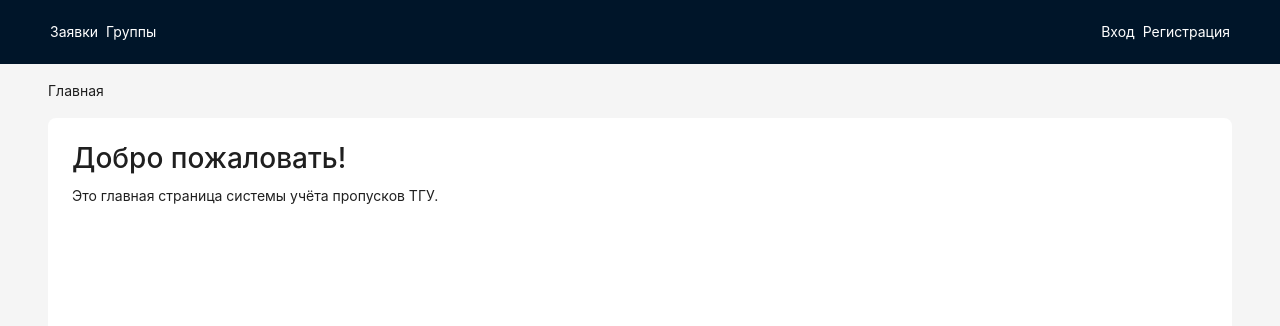
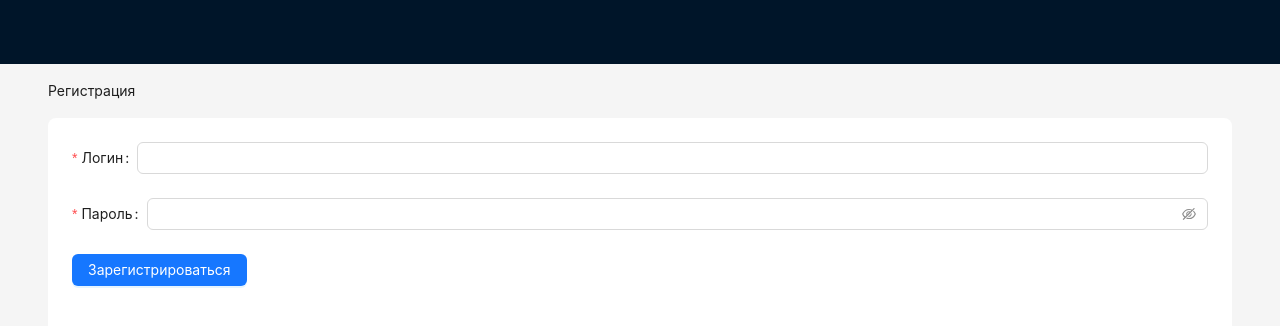
Before and after one commit to vishIGOR/BoTD_Frontend, a React (Vite) app: page / in a window 1280 px wide. Shown: the top 326 px of the page. Built offline with nearby package versions, Linux system fonts and the light colour scheme.

Commit message:
Регистрация и Вход

```diff
--- a/package.json
+++ b/package.json
@@ -13,14 +13,17 @@
     "@ant-design/v5-patch-for-react-19": "^1.0.3",
     "@types/react-router-dom": "^5.3.3",
     "antd": "^5.24.2",
+    "axios": "^1.8.1",
     "react": "^19.0.0",
     "react-dom": "^19.0.0",
     "react-router-dom": "^7.2.0"
   },
   "devDependencies": {
     "@eslint/js": "^9.21.0",
+    "@types/history": "^4.7.11",
     "@types/react": "^19.0.10",
     "@types/react-dom": "^19.0.4",
+    "@types/react-router-dom": "^5.3.3",
     "@vitejs/plugin-react": "^4.3.4",
     "eslint": "^9.21.0",
     "eslint-plugin-react-hooks": "^5.1.0",
--- a/src/components/NavbarLinkButton.tsx
+++ b/src/components/NavbarLinkButton.tsx
@@ -1,5 +1,5 @@
-import { ReactElement } from "react";
-import { Link } from "react-router-dom";
+import { ReactElement } from 'react';
+import { Link } from 'react-router-dom';
 
 export default function NavbarLinkButton({
   path,
@@ -8,5 +8,9 @@ export default function NavbarLinkButton({
   path: string;
   children: React.ReactNode;
 }): ReactElement {
-  return <Link style={{ color: "white" }} to={path}>{children}</Link>;
+  return (
+    <Link to={path} style={{ color: 'white', textDecoration: 'none' }}>
+      {children}
+    </Link>
+  );
 }
--- a/src/main.tsx
+++ b/src/main.tsx
@@ -4,12 +4,14 @@ import { BrowserRouter, Route, Routes } from "react-router-dom";
 import Main from "./pages/Main.tsx";
 import "./index.css";
 import 'antd/dist/reset.css';
+import Login from "./pages/Login.tsx";
+import Register from "./pages/Register.tsx";
 
 createRoot(document.getElementById("root")!).render(
   <StrictMode>
     <BrowserRouter>
       <Routes>
-        <Route path="/" element={<Main />} />
+        <Route path="/" element={<Register />} />
       </Routes>
     </BrowserRouter>
   </StrictMode>
--- /dev/null
+++ b/src/pages/Login.tsx
@@ -0,0 +1,53 @@
+import React from 'react';
+import { Form, Input, Button, message } from 'antd';
+import { useNavigate } from 'react-router-dom';
+import PageSceleton from '../components/PageSceleton';
+
+const Login: React.FC = () => {
+  const navigate = useNavigate();
+
+  const onFinish = (values: { username: string; password: string }) => {
+    console.log('Received values:', values);
+    message.success('Вход выполнен успешно!');
+    navigate('/');
+  };
+
+  return (
+    <PageSceleton
+      navbarProps={{
+        leftButtons: <></>,
+        rightButtons: <></>,
+      }}
+      contentProps={{
+        breadcrumbItems: [{ title: 'Вход' }],
+        children: (
+          <Form onFinish={onFinish}>
+            <Form.Item
+              label="Логин"
+              name="username"
+              rules={[{ required: true, message: 'Пожалуйста, введите логин!' }]}
+            >
+              <Input />
+            </Form.Item>
+
+            <Form.Item
+              label="Пароль"
+              name="password"
+              rules={[{ required: true, message: 'Пожалуйста, введите пароль!' }]}
+            >
+              <Input.Password />
+            </Form.Item>
+
+            <Form.Item>
+              <Button type="primary" htmlType="submit">
+                Войти
+              </Button>
+            </Form.Item>
+          </Form>
+        ),
+      }}
+    />
+  );
+};
+
+export default Login;
--- /dev/null
+++ b/src/pages/Register.tsx
@@ -0,0 +1,53 @@
+import React from 'react';
+import { Form, Input, Button, message } from 'antd';
+import { useNavigate } from 'react-router-dom';
+import PageSceleton from '../components/PageSceleton';
+
+const Register: React.FC = () => {
+  const navigate = useNavigate();
+
+  const onFinish = (values: { username: string; password: string }) => {
+    console.log('Received values:', values);
+    message.success('Регистрация прошла успешно!');
+    navigate('/login');
+  };
+
+  return (
+    <PageSceleton
+      navbarProps={{
+        leftButtons: <></>,
+        rightButtons: <></>,
+      }}
+      contentProps={{
+        breadcrumbItems: [{ title: 'Регистрация' }],
+        children: (
+          <Form onFinish={onFinish}>
+            <Form.Item
+              label="Логин"
+              name="username"
+              rules={[{ required: true, message: 'Пожалуйста, введите логин!' }]}
+            >
+              <Input />
+            </Form.Item>
+
+            <Form.Item
+              label="Пароль"
+              name="password"
+              rules={[{ required: true, message: 'Пожалуйста, введите пароль!' }]}
+            >
+              <Input.Password />
+            </Form.Item>
+
+            <Form.Item>
+              <Button type="primary" htmlType="submit">
+                Зарегистрироваться
+              </Button>
+            </Form.Item>
+          </Form>
+        ),
+      }}
+    />
+  );
+};
+
+export default Register;
```
Also changed, not shown: 1 other file (tests, documents, lock files or other folders).
